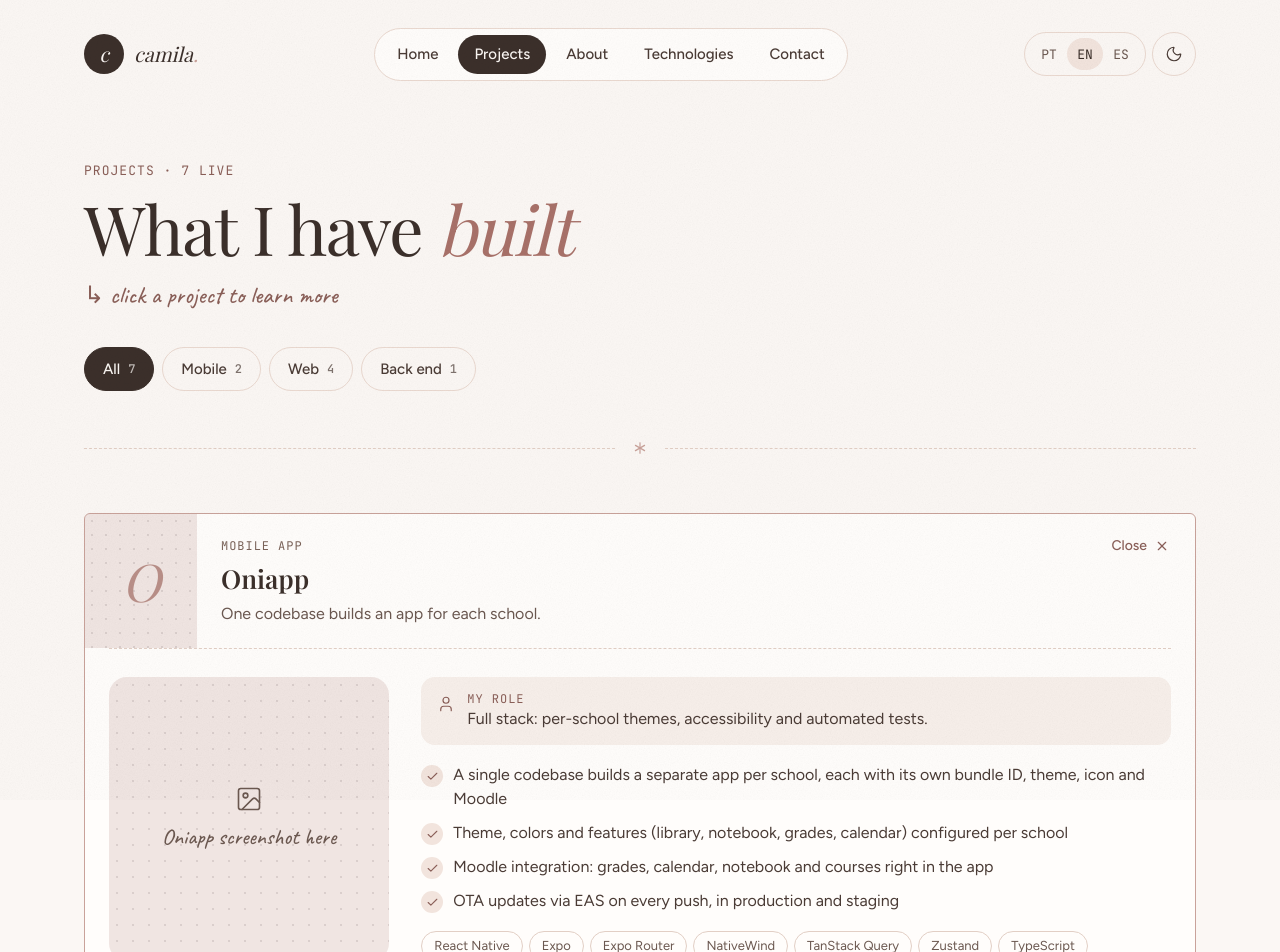
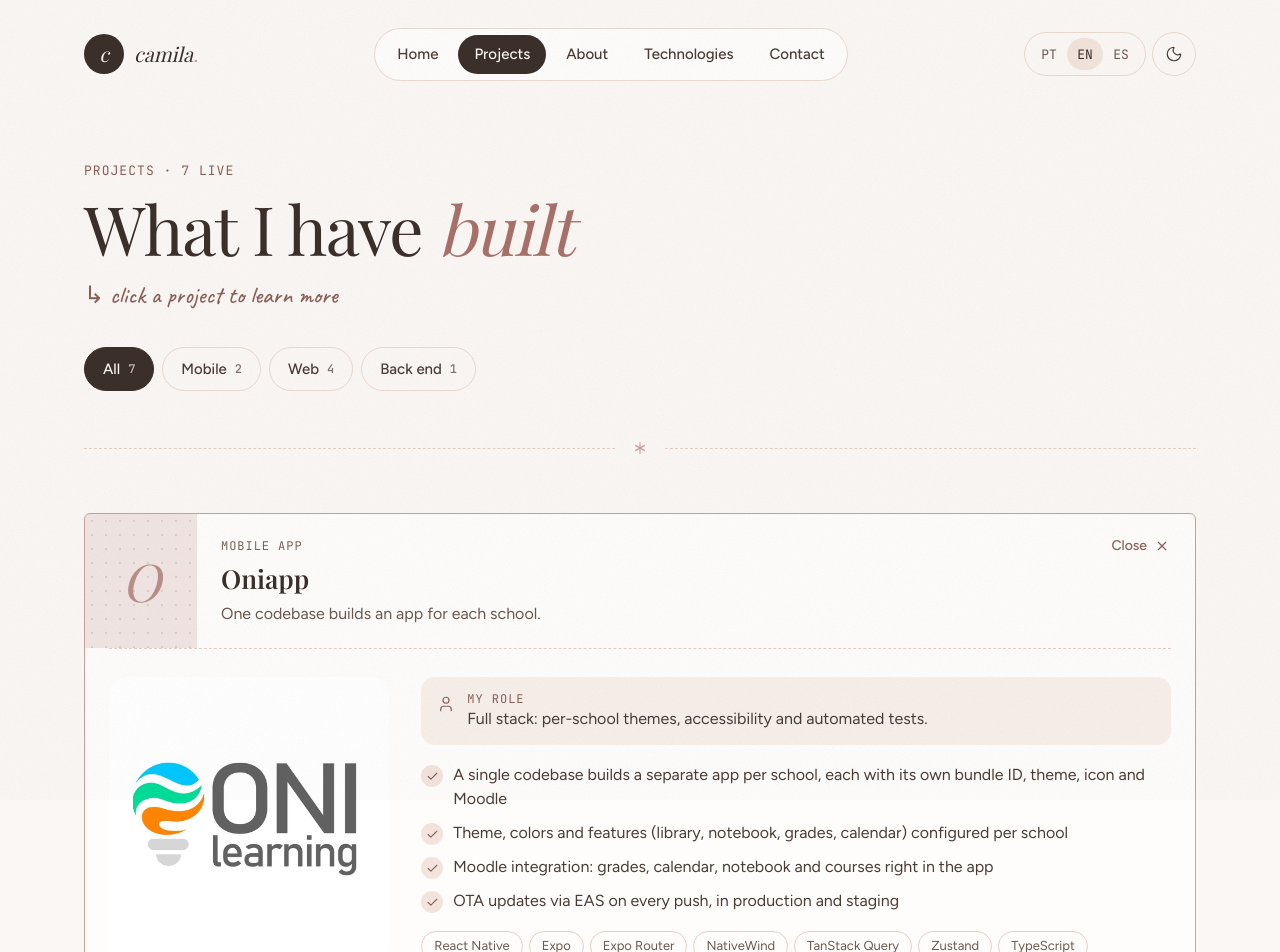
Before and after one commit to CamilaNevesLinder/CamilaNevesLinder, a Next.js app: page /en/projects in a window 1280 px wide. Shown: the top 952 px of the page. Built offline with nearby package versions, Linux system fonts and the light colour scheme; no server answers.

Commit message:
feat(projects): show Oni Learning logo on oniapp project cards

```diff
--- a/messages/en.json
+++ b/messages/en.json
@@ -134,6 +134,7 @@
     "close": "Close",
     "myRole": "My role",
     "screenshot": "{title} screenshot here",
+    "screenshotAlt": "{title} project image",
     "items": {
       "oniapp": {
         "title": "Oniapp",
--- a/messages/es.json
+++ b/messages/es.json
@@ -134,6 +134,7 @@
     "close": "Cerrar",
     "myRole": "Mi papel",
     "screenshot": "captura de {title} aquí",
+    "screenshotAlt": "Imagen del proyecto {title}",
     "items": {
       "oniapp": {
         "title": "Oniapp",
--- a/messages/pt-br.json
+++ b/messages/pt-br.json
@@ -134,6 +134,7 @@
     "close": "Fechar",
     "myRole": "Meu papel",
     "screenshot": "print do {title} aqui",
+    "screenshotAlt": "Imagem do projeto {title}",
     "items": {
       "oniapp": {
         "title": "Oniapp",
--- a/src/components/molecules/showcase-project-card.tsx
+++ b/src/components/molecules/showcase-project-card.tsx
@@ -1,6 +1,7 @@
 'use client';
 
 import { Check, Image as ImageIcon, Plus, User } from 'lucide-react';
+import Image from 'next/image';
 import { useTranslations } from 'next-intl';
 import { useEffect, useRef } from 'react';
 import type { ShowcaseProjectKey } from '@/lib/showcase-projects';
@@ -14,12 +15,14 @@ export function ShowcaseProjectCard({
   projectKey,
   initial,
   colorToken,
+  image,
   isOpen,
   onToggle,
 }: {
   projectKey: ShowcaseProjectKey;
   initial: string;
   colorToken: string;
+  image?: string;
   isOpen: boolean;
   onToggle: () => void;
 }) {
@@ -95,6 +98,17 @@ export function ShowcaseProjectCard({
           id={detailsId}
           className="border-line-strong mx-5 flex flex-wrap gap-8 border-t border-dashed pb-8 pt-7 sm:mx-6"
         >
+          {image ? (
+            <div className="relative min-h-60 flex-[1_1_280px] overflow-hidden rounded-[18px] bg-white">
+              <Image
+                src={image}
+                alt={t('screenshotAlt', { title })}
+                fill
+                sizes="(min-width: 768px) 40vw, 100vw"
+                className="object-contain p-6"
+              />
+            </div>
+          ) : (
             <div className="relative grid min-h-60 flex-[1_1_280px] place-items-center overflow-hidden rounded-[18px] bg-[color-mix(in_srgb,var(--project-color)_22%,transparent)]">
               <span
                 aria-hidden="true"
@@ -110,6 +124,7 @@ export function ShowcaseProjectCard({
                 </span>
               </span>
             </div>
+          )}
           <div className="flex min-w-0 flex-[999_1_420px] flex-col gap-[18px]">
             <div className="bg-sand-light flex items-start gap-3 rounded-[14px] px-4 py-3.5">
               <User
--- a/src/components/organisms/project-showcase.tsx
+++ b/src/components/organisms/project-showcase.tsx
@@ -67,12 +67,13 @@ export function ProjectShowcase() {
 
       <section className="mx-auto max-w-[1160px] px-4 pb-24 sm:px-6 md:pb-[104px]">
         <div className="grid grid-cols-[repeat(auto-fill,minmax(min(320px,100%),1fr))] gap-5">
-          {visibleProjects.map(({ key, initial, colorToken }) => (
+          {visibleProjects.map(({ key, initial, colorToken, image }) => (
             <ShowcaseProjectCard
               key={key}
               projectKey={key}
               initial={initial}
               colorToken={colorToken}
+              image={image}
               isOpen={openProject === key}
               onToggle={() =>
                 setOpenProject((current) => (current === key ? null : key))
--- a/src/lib/showcase-projects.ts
+++ b/src/lib/showcase-projects.ts
@@ -16,13 +16,21 @@ export const SHOWCASE_PROJECTS: {
   initial: string;
   group: ProjectGroup;
   colorToken: string;
+  image?: string;
 }[] = [
-  { key: 'oniapp', initial: 'O', group: 'mobile', colorToken: '--color-rose' },
+  {
+    key: 'oniapp',
+    initial: 'O',
+    group: 'mobile',
+    colorToken: '--color-rose',
+    image: '/projects/oniapp.webp',
+  },
   {
     key: 'oniappAdmin',
     initial: 'O',
     group: 'web',
     colorToken: '--color-clay',
+    image: '/projects/oniapp.webp',
   },
   { key: 'seja', initial: 'S', group: 'mobile', colorToken: '--color-lilac' },
   { key: 'sejaAdmin', initial: 'S', group: 'web', colorToken: '--color-lilac' },
```
Also changed, not shown: public/projects/oniapp.webp (added), 1 other file (tests, documents, lock files or other folders). Lines whose indentation alone changed are shown as unchanged.
